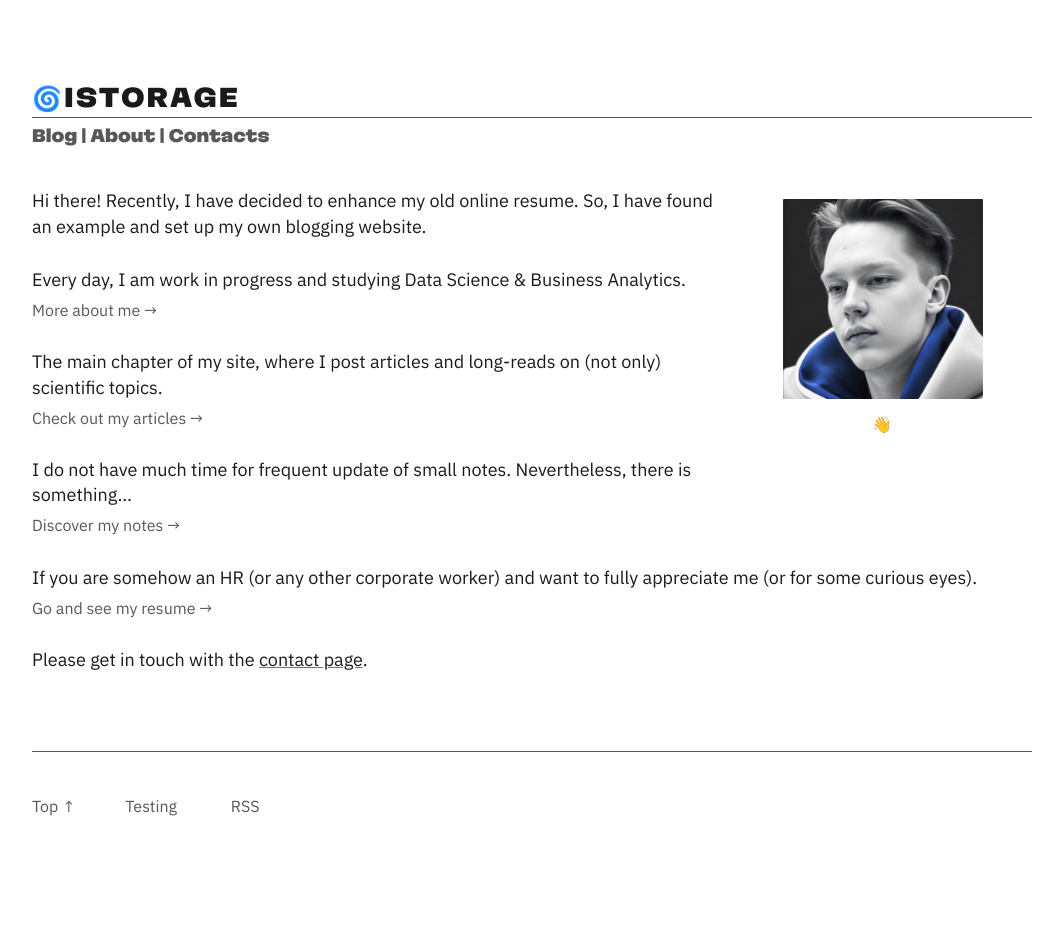
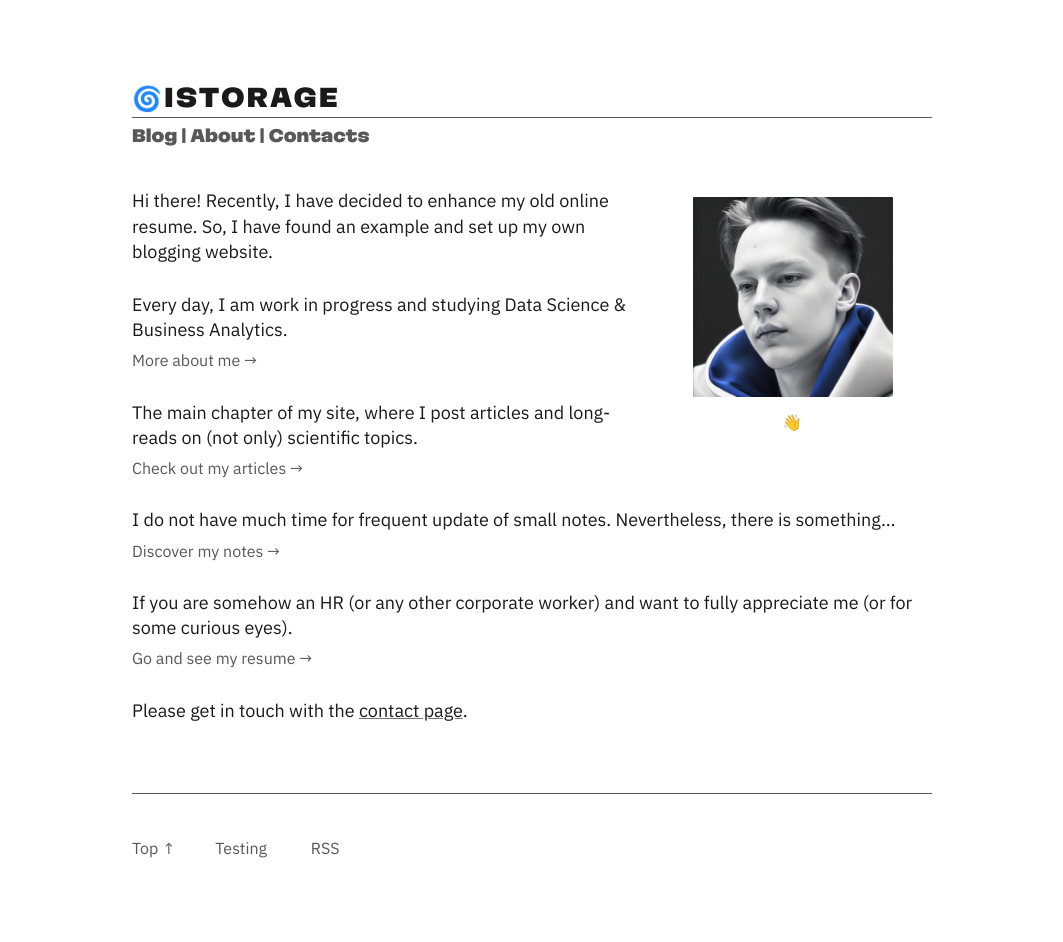
Before and after one commit to suchkow/suchkow.github.io, a Jekyll site: the page built from index.md, in a window 1280 px wide. Shown: the whole page, without its empty margins (108-1171 px from the left). Built offline with Jekyll 4.4.1, drawn with Linux system fonts in a browser that asks for light colours; before the commit the page ends 900 px from its top, so only the background shows below that.

Commit message:
Update main.scss

```diff
--- a/css/main.scss
+++ b/css/main.scss
@@ -4,7 +4,7 @@
 $body-typeface: IBM Plex Sans, sans-serif;
 $heading-typeface: Martian Grotesk, sans-serif;
 $mono-typeface: IBM Plex Mono, monospace;
-$text-width: 1000px;
+$text-width: 800px;
 
 @font-face {
   font-family: "Martian Grotesk";
```
